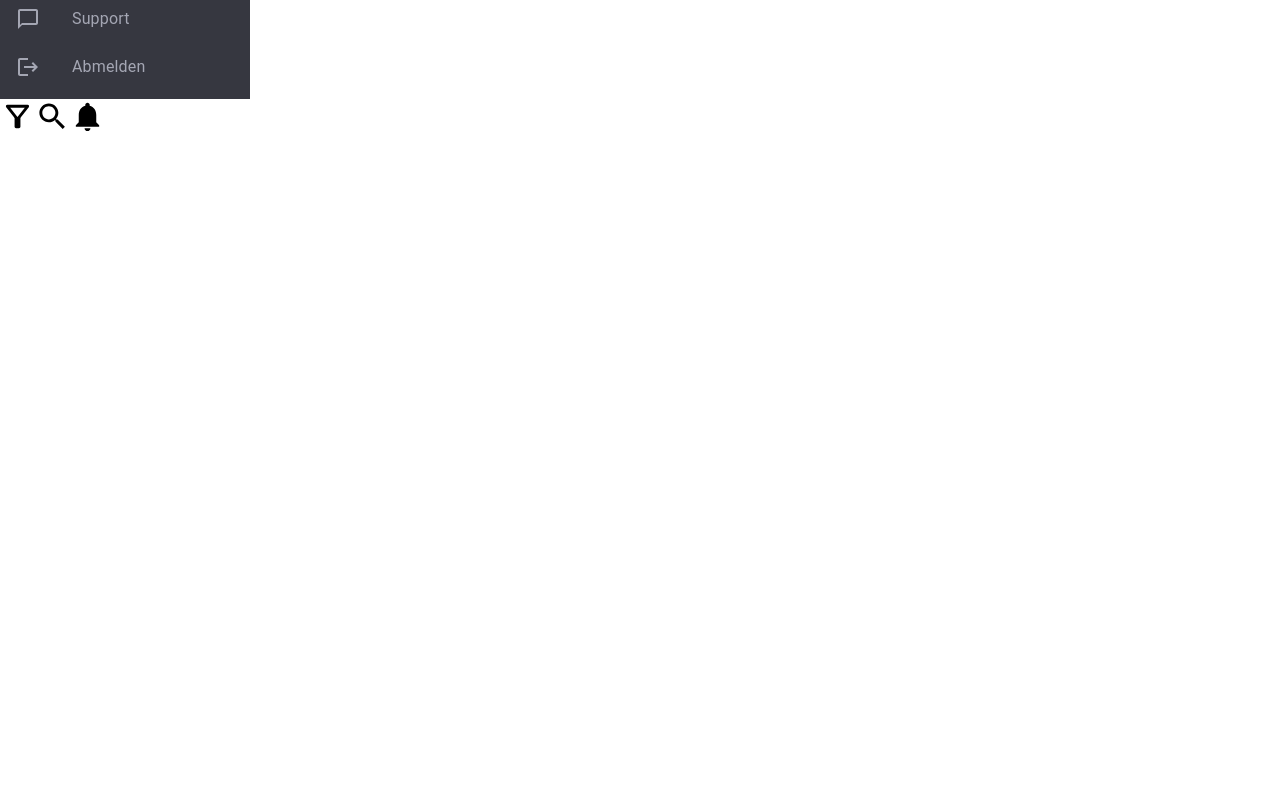
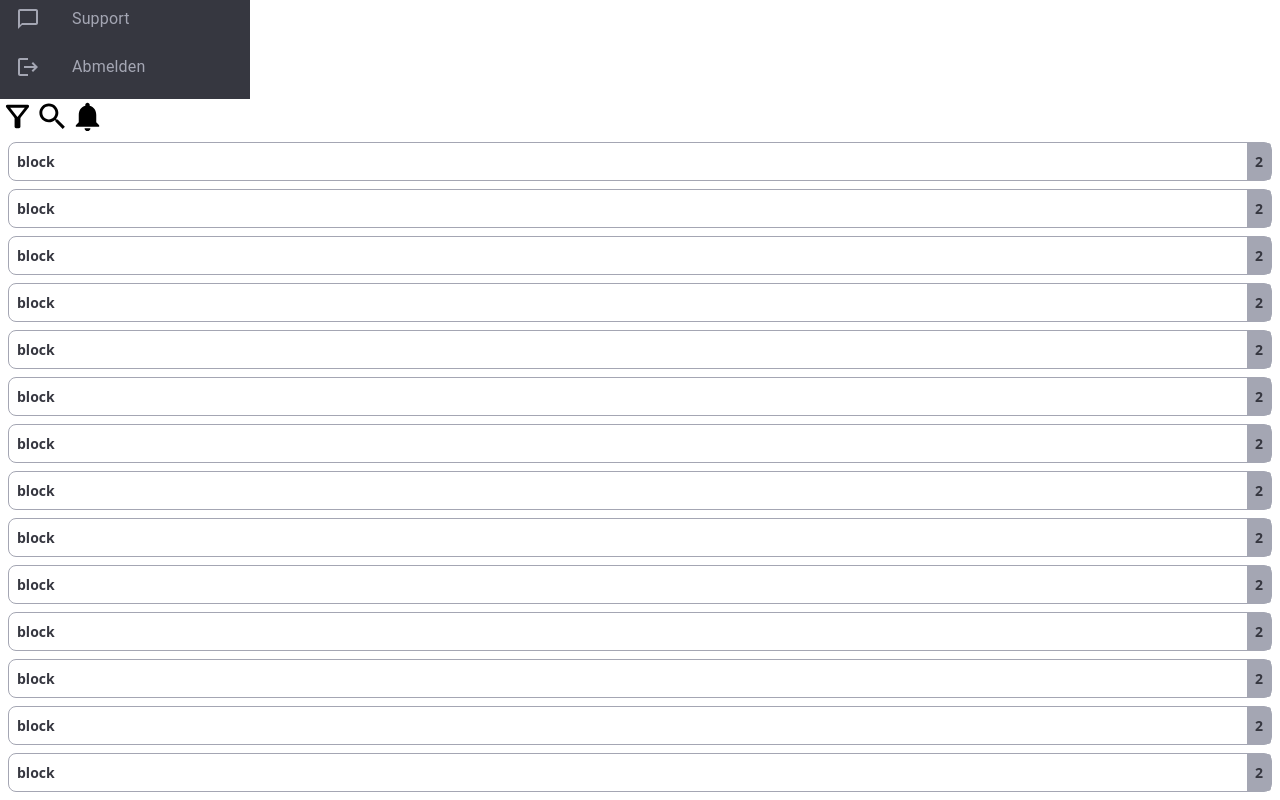
Before and after one commit to maddy-9991/supergy, a Next.js app: page / in a window 1280 px wide. Shown: the part 574-1374 px from the top of the page. Before the commit the page ends 800 px from the top, so only its background shows below. Built offline with nearby package versions, Linux system fonts and the light colour scheme.

Commit message:
Add block list component

```diff
--- /dev/null
+++ b/components/ListBlock.tsx
@@ -0,0 +1,38 @@
+import * as React from "react";
+import Box from "@mui/material/Box";
+
+export default function ListBlock() {
+  return (
+    <div style={{ width: "100%" }}>
+      <Box
+        component="span"
+        sx={{
+          display: "flex",
+          m: 1,
+          paddingLeft: 1,
+          color: "#363740",
+          border: "1px solid",
+          borderColor: "#A4A6B3",
+          borderRadius: 2,
+          fontSize: "0.875rem",
+          fontWeight: "700",
+          justifyContent: "space-between"
+        }}
+      >
+        <Box sx={{ paddingTop: 1, paddingBottom: 1 }}>block</Box>
+        <Box
+          sx={{
+            display: "flex",
+            p: 1,
+            bgcolor: "#A4A6B3",
+            borderTopRightRadius: 3,
+            borderBottomRightRadius: 3,
+            alignContent: "center"
+          }}
+        >
+          2
+        </Box>
+      </Box>
+    </div>
+  );
+}
--- a/pages/index.tsx
+++ b/pages/index.tsx
@@ -4,6 +4,7 @@ import { devices } from './../data/devices';
 import { useUser } from '@auth0/nextjs-auth0';
 import { AwesomeLink } from '../components/AwesomeLink';
 import Button from '@mui/material/Button';
+import ListBlock from '../components/ListBlock';
 
 const AllDevicesQuery = gql`
   query {
@@ -32,7 +33,22 @@ export default function Home() {
         <link rel="icon" href="/favicon.ico" />
       </Head>
       <div>
-        {/* <div className="h-full bg-indigo-500">ffff</div> */}
+        <div className="h-full w-1/5">
+          <ListBlock/>
+          <ListBlock/>
+          <ListBlock/>
+          <ListBlock/>
+          <ListBlock/>
+          <ListBlock/>
+          <ListBlock/>
+          <ListBlock/>
+          <ListBlock/>
+          <ListBlock/>
+          <ListBlock/>
+          <ListBlock/>
+          <ListBlock/>
+          <ListBlock/>
+        </div>
       </div>
       {/* {user && (
             <div className="container mx-auto max-w-5xl my-20">
```
